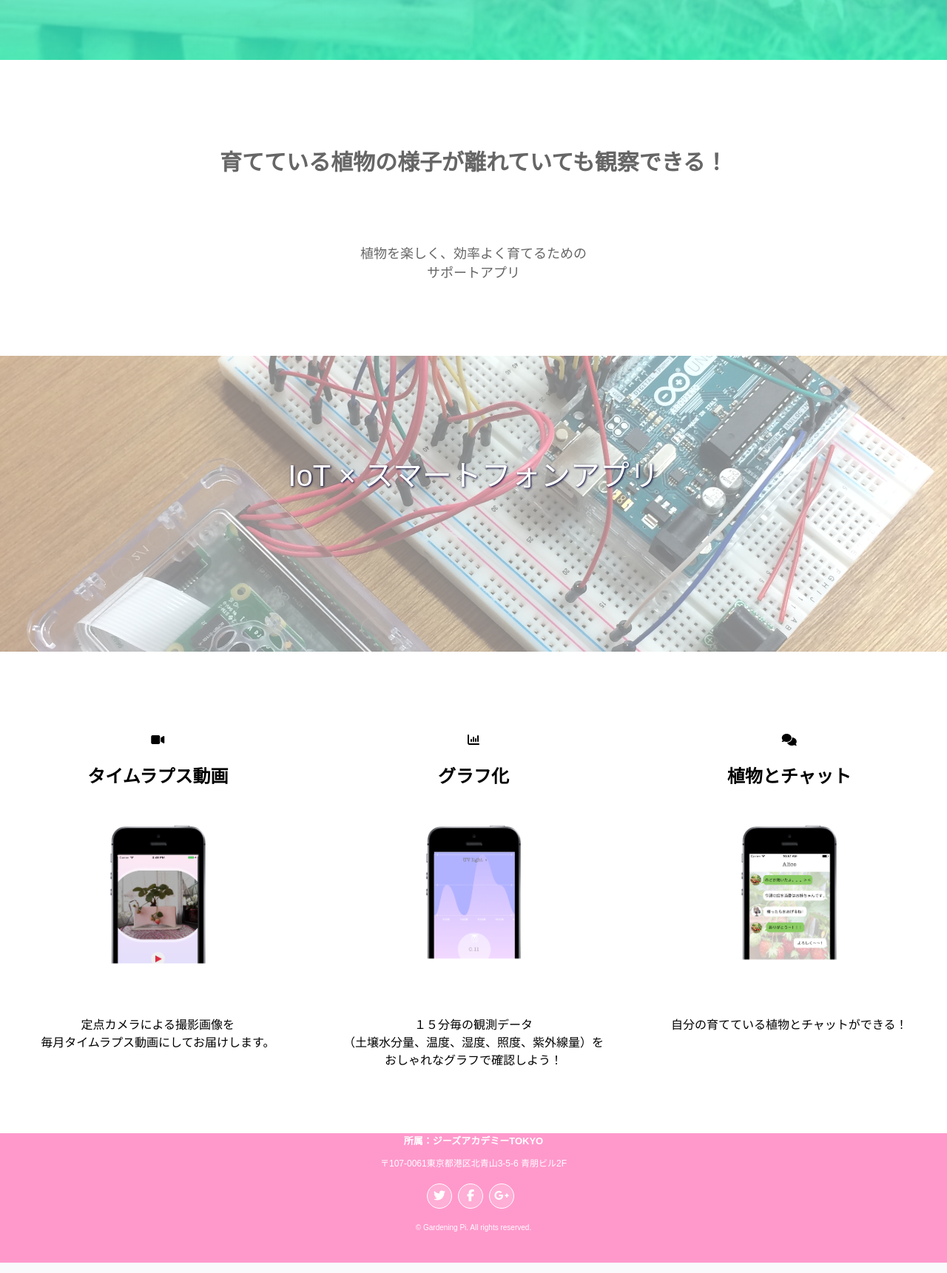
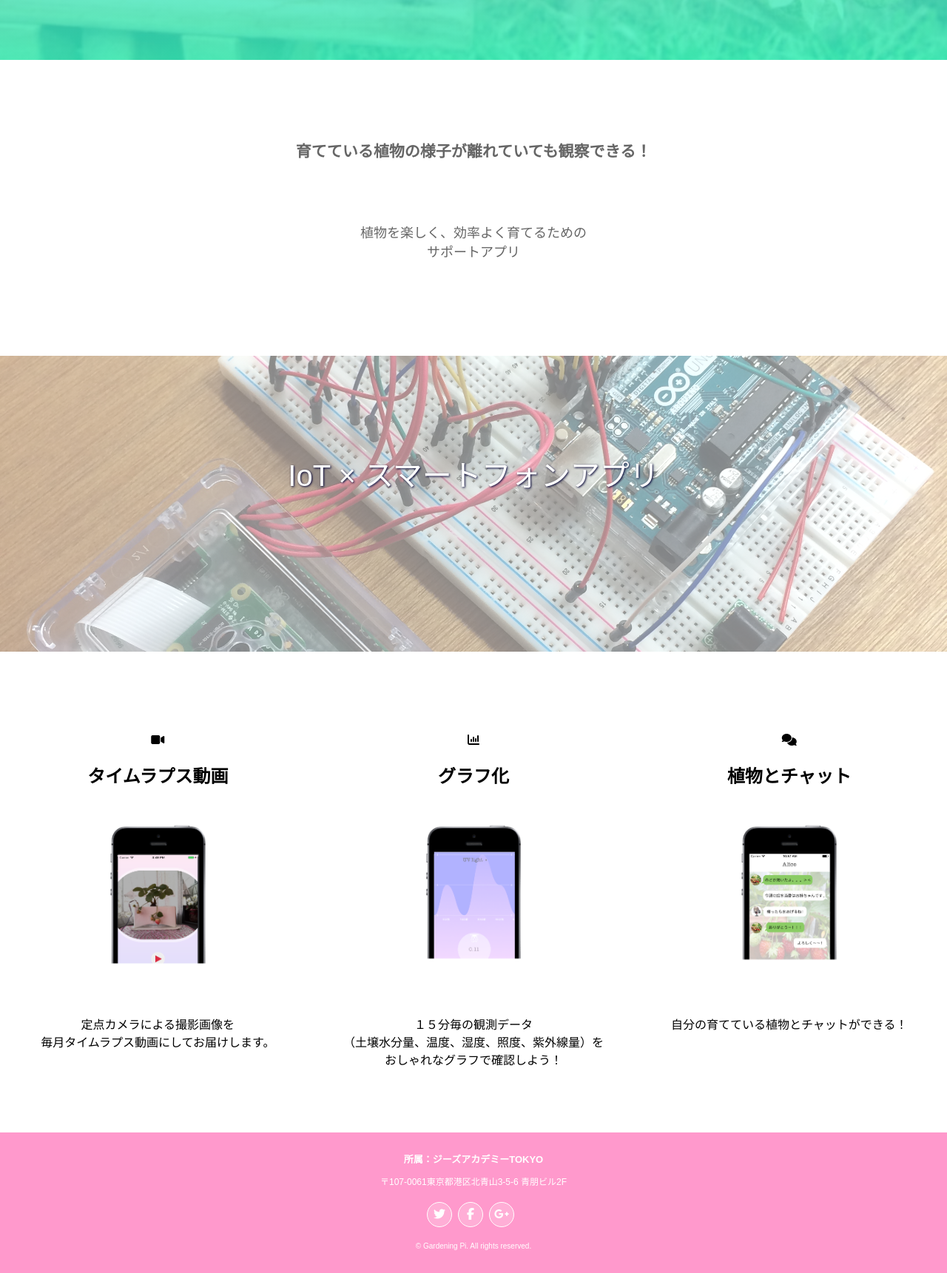
Before and after one commit to yumi050/GardeningPi, a PHP site: page / in a window 1280 px wide. Shown: the part 719-2440 px from the top of the page at 74% size. Run offline with PHP 8.4, Linux system fonts and the light colour scheme; some libraries are stand-ins or nearby versions.

Commit message:
Update styles.css

```diff
--- a/styles.css
+++ b/styles.css
@@ -92,7 +92,10 @@ header .container{
 .bodyA div{
   text-align: center;
   padding-top: 7%;
-  font-size: 20px;
+}
+
+.bodyA h2{
+  font-size: 21px;
 }
 
 .bodyA p{
@@ -147,6 +150,7 @@ footer{
   height: 20vh;/* 画面の高さ＝100vh */
   background-color: #FF99CC;
   margin-top: 10px;
+  padding-top: 15px;
   padding-bottom: 15px;
   color: white;
 }
```
